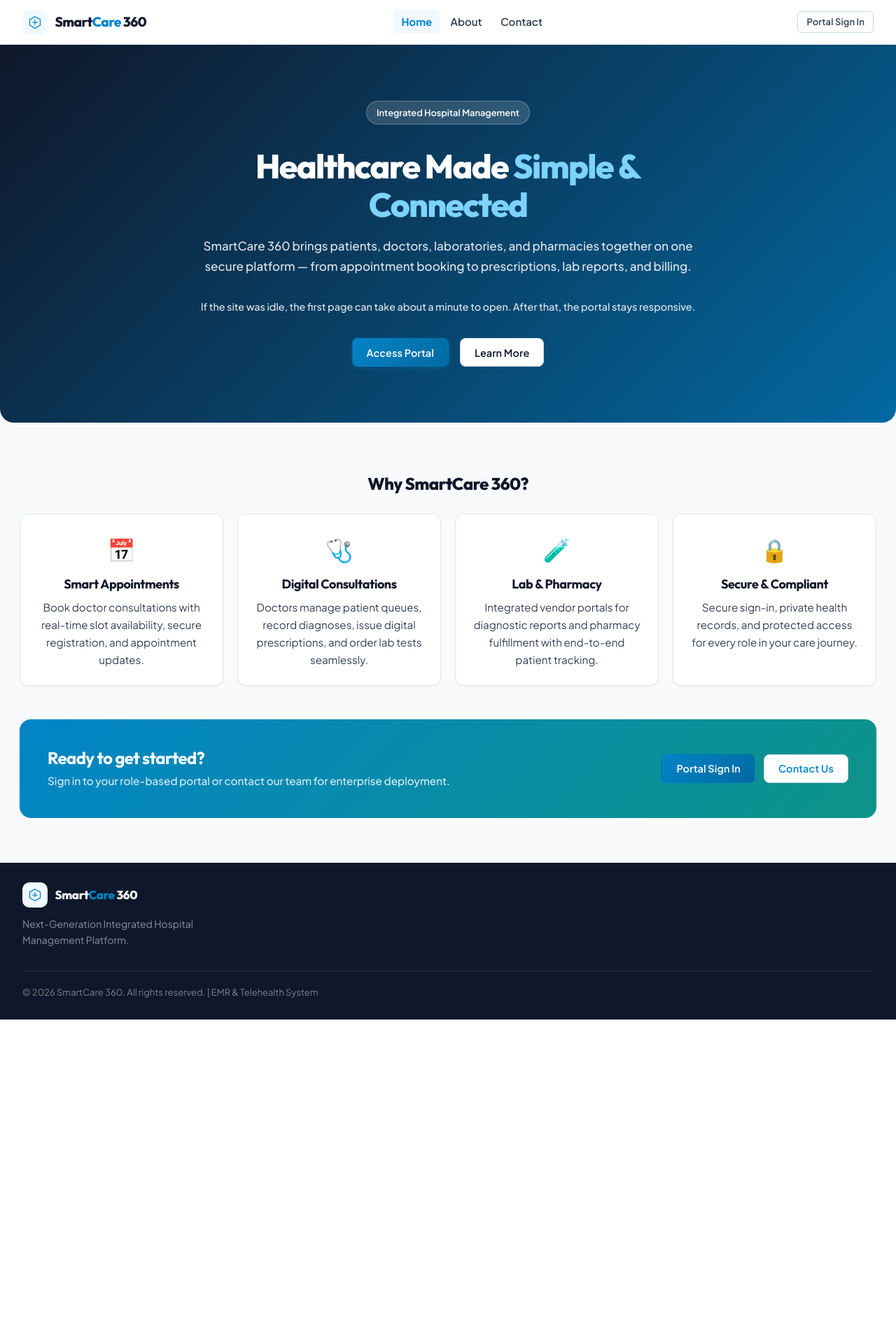
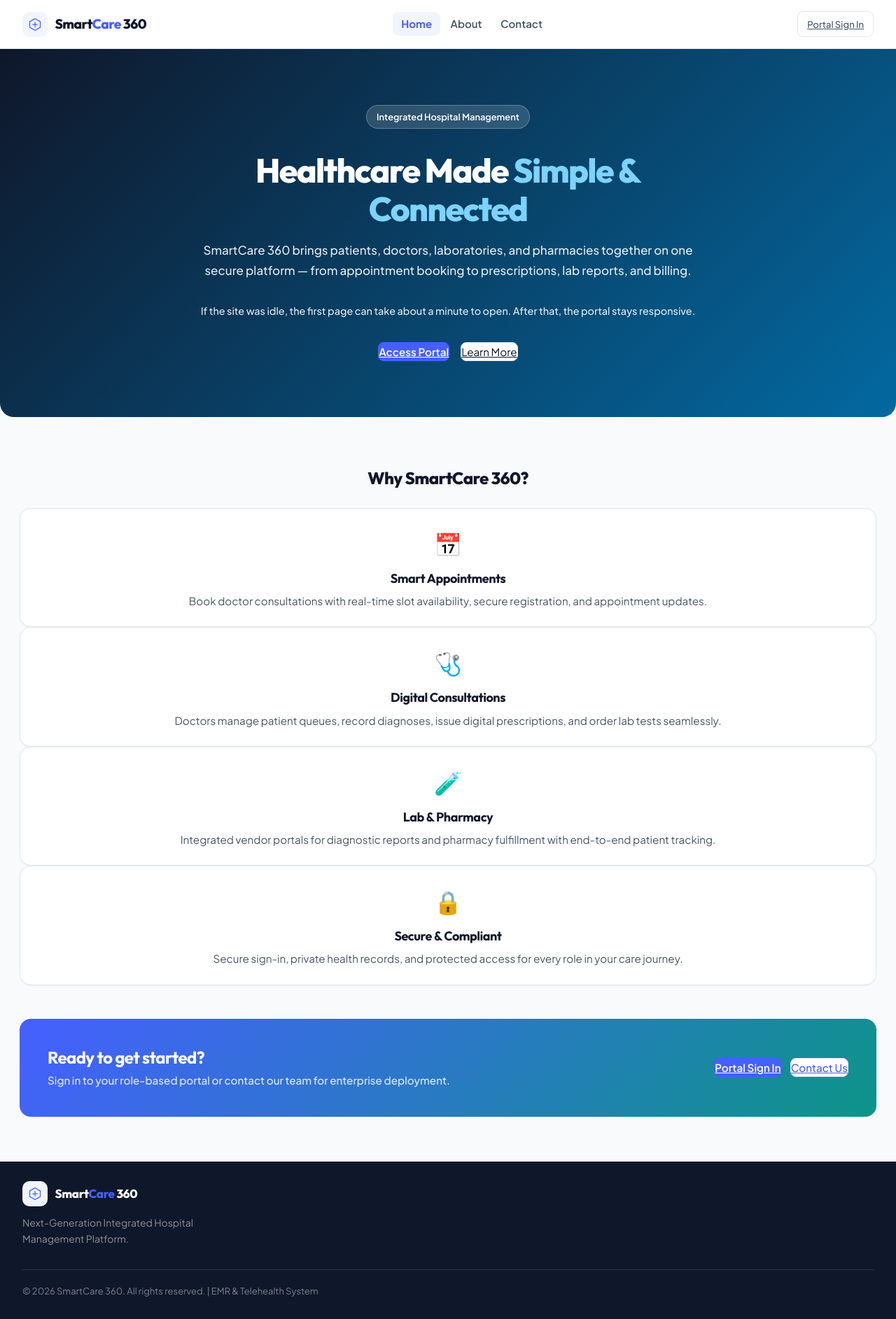
Before and after one commit to patilshivaprasad543/Hospital_Management, a Spring Boot app: page / in a window 1280 px wide. Shown: the whole page at 70% size. Before the commit the page ends 1457 px from the top, so only its background shows below. Run offline with Spring Boot 4, Linux system fonts and the light colour scheme; some of the project's set-up classes (security, data sources, template engines, error pages and the like) are left out, and stand-ins take their place.

Commit message:
Refactor UI styling to match TailAdmin design reference: royal indigo palette, soft white cards, metric trends, and user profile pill

```diff
--- a/src/main/resources/static/css/style.css
+++ b/src/main/resources/static/css/style.css
@@ -1,35 +1,36 @@
 /* ============================================================
-   SmartCare 360 — Professional Healthcare Design System
+   SmartCare 360 — TailAdmin Modern Clean Healthcare Design System
    ============================================================ */
 
 @import url('https://fonts.googleapis.com/css2?family=Outfit:wght@500;600;700;800&family=Plus+Jakarta+Sans:ital,wght@0,400;0,500;0,600;0,700;0,800;1,400&display=swap');
 
 :root {
-    /* Typography */
+    /* Typography — TailAdmin Clean Inter / Plus Jakarta Sans */
     --font-body: 'Plus Jakarta Sans', -apple-system, BlinkMacSystemFont, 'Segoe UI', sans-serif;
     --font-display: 'Outfit', 'Plus Jakarta Sans', sans-serif;
 
-    /* Brand — Modern Clinical Sapphire Palette */
+    /* TailAdmin Signature Color Tokens */
     --brand-navy: #0f172a;
-    --brand-blue: #0284c7;
-    --brand-blue-light: #0ea5e9;
+    --brand-indigo: #465fff;
+    --brand-blue: #465fff;
+    --brand-blue-light: #637bfe;
     --brand-teal: #0d9488;
-    --brand-lavender: #f0f9ff;
-
-    /* Surfaces — Soft, Clean Healthcare Canvas */
+    --brand-lavender: #f0f5ff;
+
+    /* Surfaces — Soft, Ultra-Clean Canvas */
     --bg-page: #f8fafc;
     --bg-surface: #ffffff;
     --bg-subtle: #f1f5f9;
     --bg-muted: #e2e8f0;
 
-    /* Semantic */
-    --primary: #0284c7;
-    --primary-color: #0284c7;
-    --primary-hover: #0369a1;
-    --primary-active: #075985;
-    --primary-soft: #f0f9ff;
-    --primary-subtle: #e0f2fe;
-    --primary-light: #38bdf8;
+    /* Semantic — TailAdmin Modern Indigo Accent */
+    --primary: #465fff;
+    --primary-color: #465fff;
+    --primary-hover: #3b50e0;
+    --primary-active: #2930a6;
+    --primary-soft: #f0f5ff;
+    --primary-subtle: #e0ebff;
+    --primary-light: #637bfe;
 
     --accent-color: #0d9488;
     --cyan-accent: #06b6d4;
@@ -47,25 +48,25 @@
 
     /* Text */
     --text-heading: #0f172a;
-    --text-body: #334155;
+    --text-body: #475569;
     --text-muted: #64748b;
     --text-inverse: #ffffff;
 
-    /* Borders & Shadows — Soft & Elevation-based */
+    /* Borders & Shadows — TailAdmin Clean Low-Elevation */
     --border: #e2e8f0;
     --border-strong: #cbd5e1;
     --glass-border: rgba(226, 232, 240, 0.8);
     --glass-border-hover: #94a3b8;
 
     --shadow-xs: 0 1px 2px 0 rgba(15, 23, 42, 0.04);
-    --shadow-sm: 0 2px 4px -1px rgba(15, 23, 42, 0.06), 0 1px 2px -1px rgba(15, 23, 42, 0.04);
-    --shadow-md: 0 6px 16px -2px rgba(15, 23, 42, 0.08), 0 2px 6px -1px rgba(15, 23, 42, 0.03);
-    --shadow-lg: 0 16px 32px -4px rgba(15, 23, 42, 0.1), 0 6px 12px -2px rgba(15, 23, 42, 0.04);
+    --shadow-sm: 0 1px 3px 0 rgba(15, 23, 42, 0.05), 0 1px 2px -1px rgba(15, 23, 42, 0.02);
+    --shadow-md: 0 4px 14px -2px rgba(15, 23, 42, 0.07), 0 2px 6px -1px rgba(15, 23, 42, 0.03);
+    --shadow-lg: 0 12px 28px -4px rgba(15, 23, 42, 0.09), 0 4px 10px -2px rgba(15, 23, 42, 0.03);
     --shadow-glass: var(--shadow-sm);
     --shadow-card: var(--shadow-sm);
-    --shadow-accent: 0 4px 14px 0 rgba(2, 132, 199, 0.28);
-
-    --accent-gradient: linear-gradient(135deg, #0284c7 0%, #0d9488 100%);
+    --shadow-accent: 0 6px 18px -2px rgba(70, 95, 255, 0.35);
+
+    --accent-gradient: linear-gradient(135deg, #465fff 0%, #637bfe 100%);
 
     /* Layout */
     --radius-sm: 8px;
@@ -73,7 +74,7 @@
     --radius-lg: 16px;
     --radius-xl: 20px;
 
-    --nav-height: 64px;
+    --nav-height: 70px;
     --transition: 0.2s cubic-bezier(0.4, 0, 0.2, 1);
 
     /* Legacy aliases */
@@ -429,7 +430,76 @@
     }
 }
 
-.navbar-actions { display: flex; align-items: center; gap: 1rem; }
+.navbar-actions {
+    display: flex;
+    align-items: center;
+    gap: 0.75rem;
+}
+
+/* TailAdmin Top Bar Action Elements */
+.header-search-badge {
+    position: absolute;
+    right: 0.75rem;
+    top: 50%;
+    transform: translateY(-50%);
+    background: #ffffff;
+    border: 1px solid var(--border);
+    border-radius: 6px;
+    padding: 2px 6px;
+    font-size: 0.7rem;
+    color: #94a3b8;
+    font-weight: 600;
+    pointer-events: none;
+}
+
+.nav-icon-btn {
+    width: 38px;
+    height: 38px;
+    border-radius: 50%;
+    border: 1px solid var(--border);
+    background: #ffffff;
+    color: #64748b;
+    display: inline-flex;
+    align-items: center;
+    justify-content: center;
+    text-decoration: none;
+    position: relative;
+    transition: all 0.15s ease;
+    font-size: 1rem;
+}
+
+.nav-icon-btn:hover {
+    background: #f8fafc;
+    color: #0f172a;
+    border-color: #cbd5e1;
+}
+
+.nav-status-dot {
+    position: absolute;
+    top: 8px;
+    right: 9px;
+    width: 7px;
+    height: 7px;
+    background: #f97316;
+    border: 2px solid #ffffff;
+    border-radius: 50%;
+}
+
+.nav-profile-pill {
+    display: flex;
+    align-items: center;
+    gap: 8px;
+    padding: 4px 10px 4px 4px;
+    border-radius: 99px;
+    border: 1px solid var(--border);
+    background: #ffffff;
+    transition: all 0.15s ease;
+}
+
+.nav-profile-pill:hover {
+    border-color: #cbd5e1;
+    background: #f8fafc;
+}
 
 /* ── Layout ──────────────────────────────────────────────────── */
 
@@ -484,143 +554,158 @@
 
 /* ── Buttons ─────────────────────────────────────────────────── */
 
-.btn {
-    display: inline-flex;
-    align-items: center;
-    justify-content: center;
-    padding: 0.6rem 1.25rem;
-    font-family: var(--font-body);
+.btn-primary {
+    background: #465fff;
+    color: #ffffff;
+    border: 1px solid #465fff;
+    border-radius: 8px;
+    box-shadow: 0 1px 2px 0 rgba(70, 95, 255, 0.2);
     font-weight: 600;
-    font-size: 0.9rem;
-    letter-spacing: 0.01em;
-    border-radius: var(--radius-sm);
-    border: 1px solid transparent;
-    cursor: pointer;
-    text-decoration: none;
-    transition: all var(--transition);
-    gap: 0.45rem;
-    white-space: nowrap;
-    line-height: 1.4;
-}
-
-.btn-primary {
-    background: linear-gradient(135deg, #0284c7 0%, #0369a1 100%);
-    color: #ffffff;
-    box-shadow: 0 2px 6px 0 rgba(2, 132, 199, 0.28);
 }
 
 .btn-primary:hover {
-    background: linear-gradient(135deg, #0369a1 0%, #075985 100%);
+    background: #3b50e0;
+    border-color: #3b50e0;
     color: #ffffff;
     transform: translateY(-1px);
-    box-shadow: 0 4px 12px 0 rgba(2, 132, 199, 0.35);
+    box-shadow: 0 4px 12px 0 rgba(70, 95, 255, 0.32);
 }
 
 .btn-secondary {
     background: var(--bg-surface);
     color: var(--text-heading);
-    border-color: var(--border-strong);
+    border: 1px solid var(--border);
+    border-radius: 8px;
 }
 
 .btn-secondary:hover {
     background: var(--bg-subtle);
-    border-color: var(--text-muted);
+    border-color: var(--border-strong);
 }
 
 .btn-outline {
-    background: transparent;
+    background: #ffffff;
     color: var(--text-body);
-    border-color: var(--border-strong);
+    border: 1px solid var(--border);
+    border-radius: 8px;
+    font-weight: 500;
 }
 
 .btn-outline:hover {
-    background: var(--primary-soft);
-    color: var(--primary);
-    border-color: var(--primary);
+    background: #f8fafc;
+    color: #0f172a;
+    border-color: #cbd5e1;
 }
 
 .btn-success {
-    background: linear-gradient(135deg, #10b981 0%, #059669 100%);
+    background: #10b981;
+    border: 1px solid #10b981;
     color: #ffffff;
-    box-shadow: 0 2px 6px rgba(16, 185, 129, 0.25);
+    border-radius: 8px;
+    box-shadow: 0 1px 2px rgba(16, 185, 129, 0.2);
 }
 
 .btn-success:hover {
     background: #059669;
+    border-color: #059669;
     color: #ffffff;
     transform: translateY(-1px);
-    box-shadow: 0 4px 10px rgba(16, 185, 129, 0.35);
+    box-shadow: 0 4px 10px rgba(16, 185, 129, 0.3);
 }
 
 .btn-danger {
-    background: linear-gradient(135deg, #ef4444 0%, #dc2626 100%);
+    background: #ef4444;
+    border: 1px solid #ef4444;
     color: #ffffff;
-    box-shadow: 0 2px 6px rgba(239, 68, 68, 0.25);
+    border-radius: 8px;
+    box-shadow: 0 1px 2px rgba(239, 68, 68, 0.2);
 }
 
 .btn-danger:hover {
     background: #dc2626;
+    border-color: #dc2626;
     color: #ffffff;
     transform: translateY(-1px);
-    box-shadow: 0 4px 10px rgba(239, 68, 68, 0.35);
+    box-shadow: 0 4px 10px rgba(239, 68, 68, 0.3);
 }
 
 .btn-sm {
-    padding: 0.35rem 0.75rem;
-    font-size: 0.8125rem;
-    border-radius: 6px;
-}
-
-.btn-block { width: 100%; }
-
-/* ── Cards & Grid ────────────────────────────────────────────── */
-
-.grid {
-    display: grid;
-    grid-template-columns: repeat(auto-fit, minmax(240px, 1fr));
-    gap: 1.25rem;
-    margin-bottom: 2rem;
-}
+    padding: 0.4rem 0.8rem;
+    font-size: 0.825rem;
+}
+
+.btn-lg {
+    padding: 0.75rem 1.6rem;
+    font-size: 1.05rem;
+    border-radius: var(--radius-md);
+}
+
+/* ── Cards & TailAdmin Components ────────────────────────────── */
 
 .card {
-    background: var(--bg-surface);
+    background: #ffffff;
     border: 1px solid var(--border);
-    border-radius: var(--radius-md);
-    padding: 1.5rem;
+    border-radius: var(--radius-lg);
+    padding: 1.5rem 1.75rem;
     box-shadow: var(--shadow-sm);
     transition: all var(--transition);
+    position: relative;
 }
 
 .card:hover {
     box-shadow: var(--shadow-md);
-    border-color: var(--border-strong);
-    transform: translateY(-2px);
+    border-color: #cbd5e1;
 }
 
 .card-title {
     font-family: var(--font-body);
-    font-size: 0.8125rem;
-    font-weight: 700;
+    font-size: 0.875rem;
+    font-weight: 600;
     color: var(--text-muted);
-    text-transform: uppercase;
-    letter-spacing: 0.07em;
-    margin-bottom: 0.55rem;
+    letter-spacing: 0;
+    margin-bottom: 0.65rem;
 }
 
 .stat-card {
+    background: #ffffff;
+    border: 1px solid var(--border);
+    border-radius: var(--radius-lg);
+    padding: 1.5rem;
     display: flex;
     flex-direction: column;
     justify-content: space-between;
-    min-height: 100px;
+    min-height: 120px;
+    box-shadow: var(--shadow-sm);
+    transition: all var(--transition);
+}
+
+.stat-card:hover {
+    box-shadow: var(--shadow-md);
+    border-color: #cbd5e1;
+    transform: translateY(-2px);
+}
+
+.stat-card-icon {
+    width: 44px;
+    height: 44px;
+    border-radius: 12px;
+    background: #f8fafc;
+    border: 1px solid var(--border);
+    display: flex;
+    align-items: center;
+    justify-content: center;
+    font-size: 1.25rem;
+    color: var(--primary);
+    margin-bottom: 0.85rem;
 }
 
 .stat-number {
     font-family: var(--font-display);
-    font-size: 2.25rem;
+    font-size: 2.1rem;
     font-weight: 800;
-    color: var(--primary);
-    line-height: 1.05;
-    letter-spacing: -0.04em;
+    color: #0f172a;
+    line-height: 1.1;
+    letter-spacing: -0.03em;
     font-variant-numeric: tabular-nums;
 }
 
```
Also changed, not shown: other parts of src/main/resources/static/css/style.css (+41 -49 lines), src/main/resources/templates/fragments/layout.html (+44 -14 lines).
